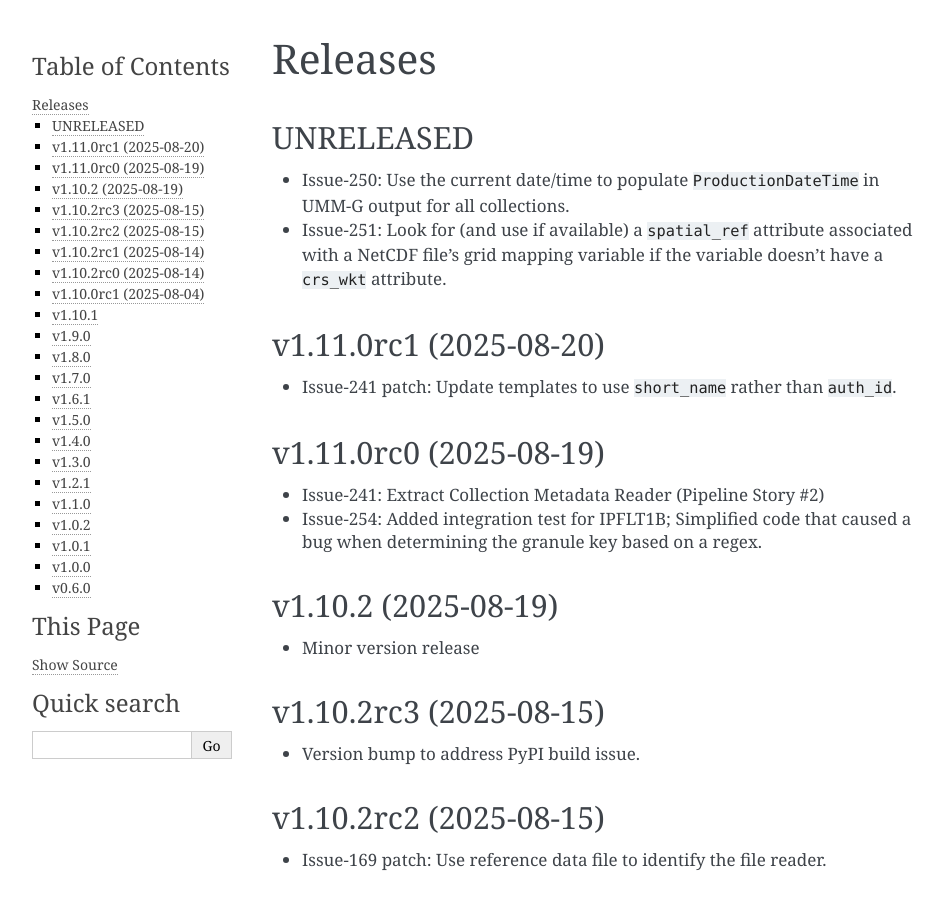
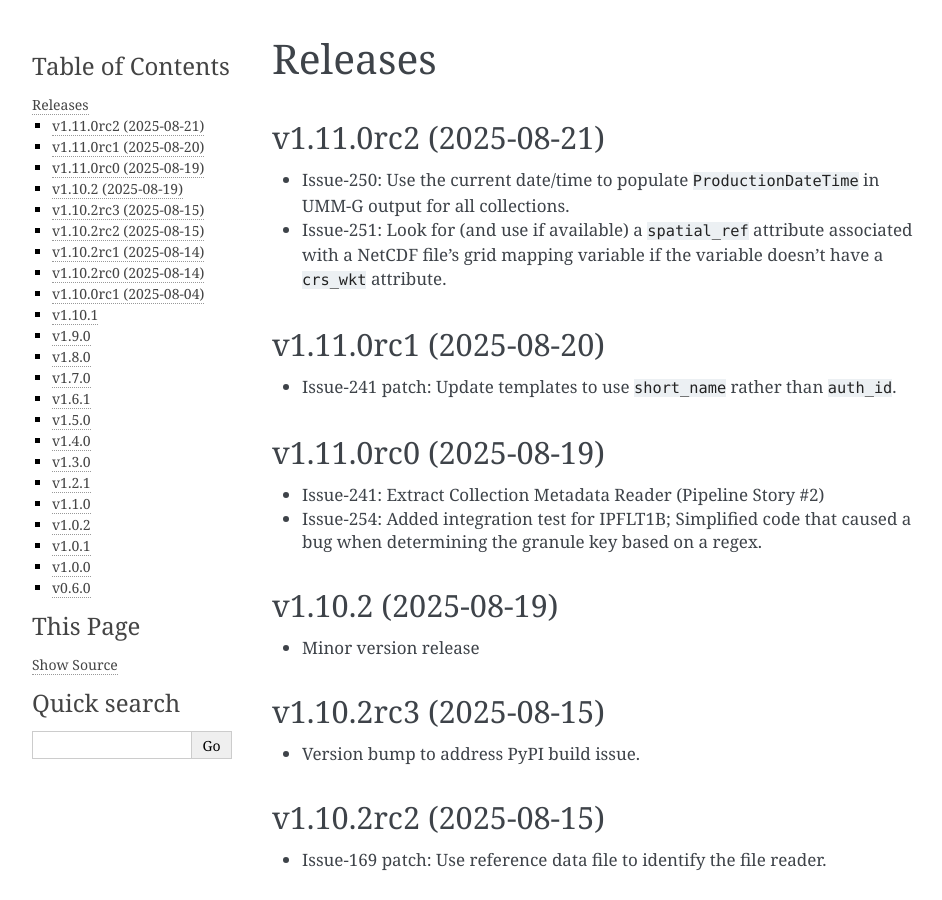
Before and after one commit to nsidc/granule-metgen, a Sphinx documentation site: the page built from docs/source/releases.rst, in a window 1280 px wide and 900 px high. Shown: the whole window, without its empty margins (148-1090 px from the left). Built offline with Sphinx 7.4.7, drawn with Linux system fonts in a browser that asks for light colours.

Commit message:
Bump version: 1.11.0rc1 → 1.11.0rc2

```diff
--- a/CHANGELOG.md
+++ b/CHANGELOG.md
@@ -1,4 +1,4 @@
-## UNRELEASED
+## v1.11.0rc2 (2025-08-21)
 
 * Issue-250: Use the current date/time to populate `ProductionDateTime` in UMM-G
   output for all collections.
--- a/docs/source/conf.py
+++ b/docs/source/conf.py
@@ -6,8 +6,8 @@
 project = "MetGenC"
 copyright = "2024, NSIDC"
 author = "National Snow and Ice Data Center"
-release = "v1.11.0rc1"
-version = "v1.11.0rc1"
+release = "v1.11.0rc2"
+version = "v1.11.0rc2"
 
 extensions = [
     "myst_parser",
--- a/pyproject.toml
+++ b/pyproject.toml
@@ -1,6 +1,6 @@
 [tool.poetry]
 name = "nsidc-metgenc"
-version = "1.11.0rc1"
+version = "1.11.0rc2"
 description = "The nsidc-metgenc package enables data producers as well as Operations staff managing the data ingest workflow to create metadata files conforming to NASA's Common Metadata Repository UMM-G specification."
 authors = ["National Snow and Ice Data Center (NSIDC) <nsidc@nsidc.org>"]
 readme = "README.md"
@@ -53,7 +53,7 @@
 beautifulsoup4 = "^4.13.4"
 
 [tool.bumpversion]
-current_version = "1.11.0rc1"
+current_version = "1.11.0rc2"
 parse = """(?x)
     (?P<major>0|[1-9]\\d*)\\.
     (?P<minor>0|[1-9]\\d*)\\.
```
Also changed, not shown: 1 other file.
